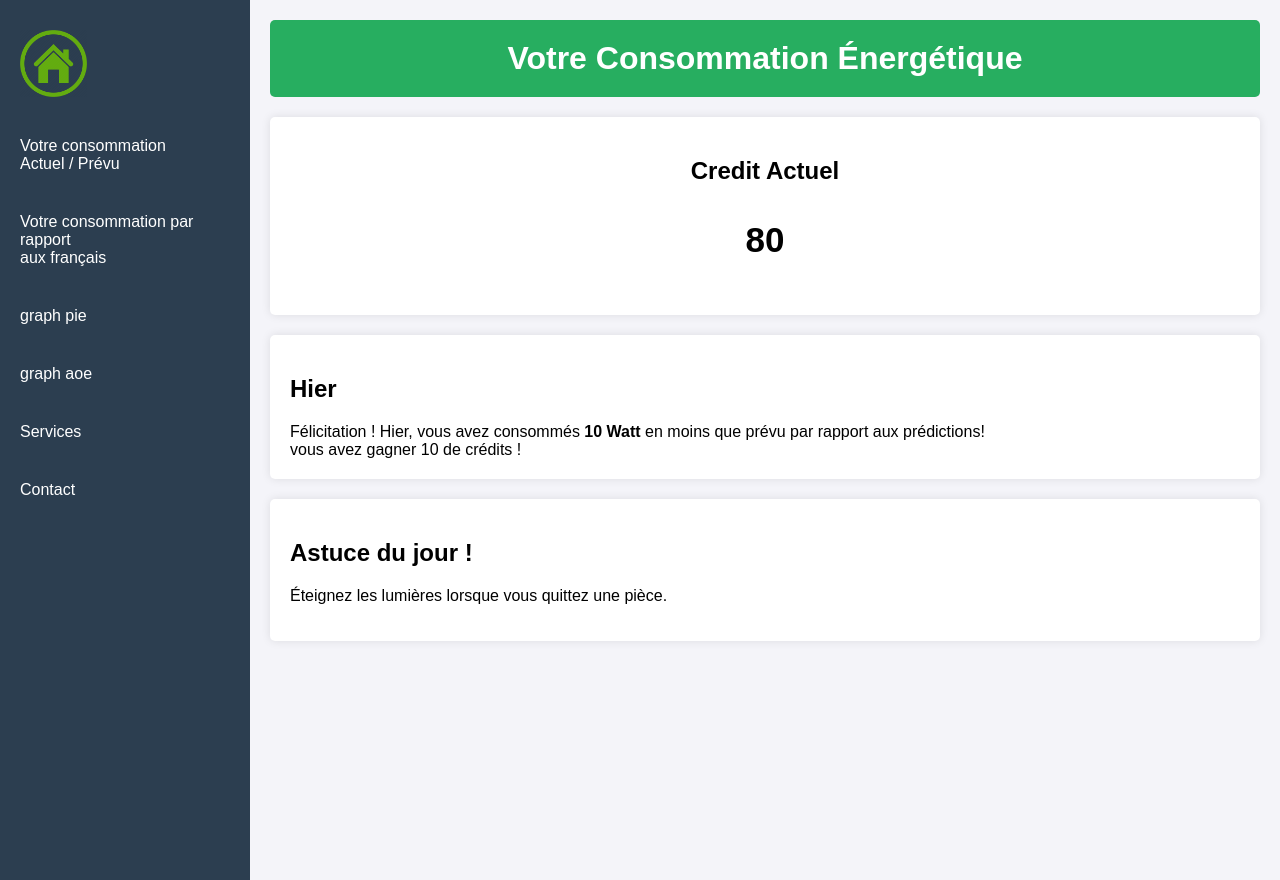
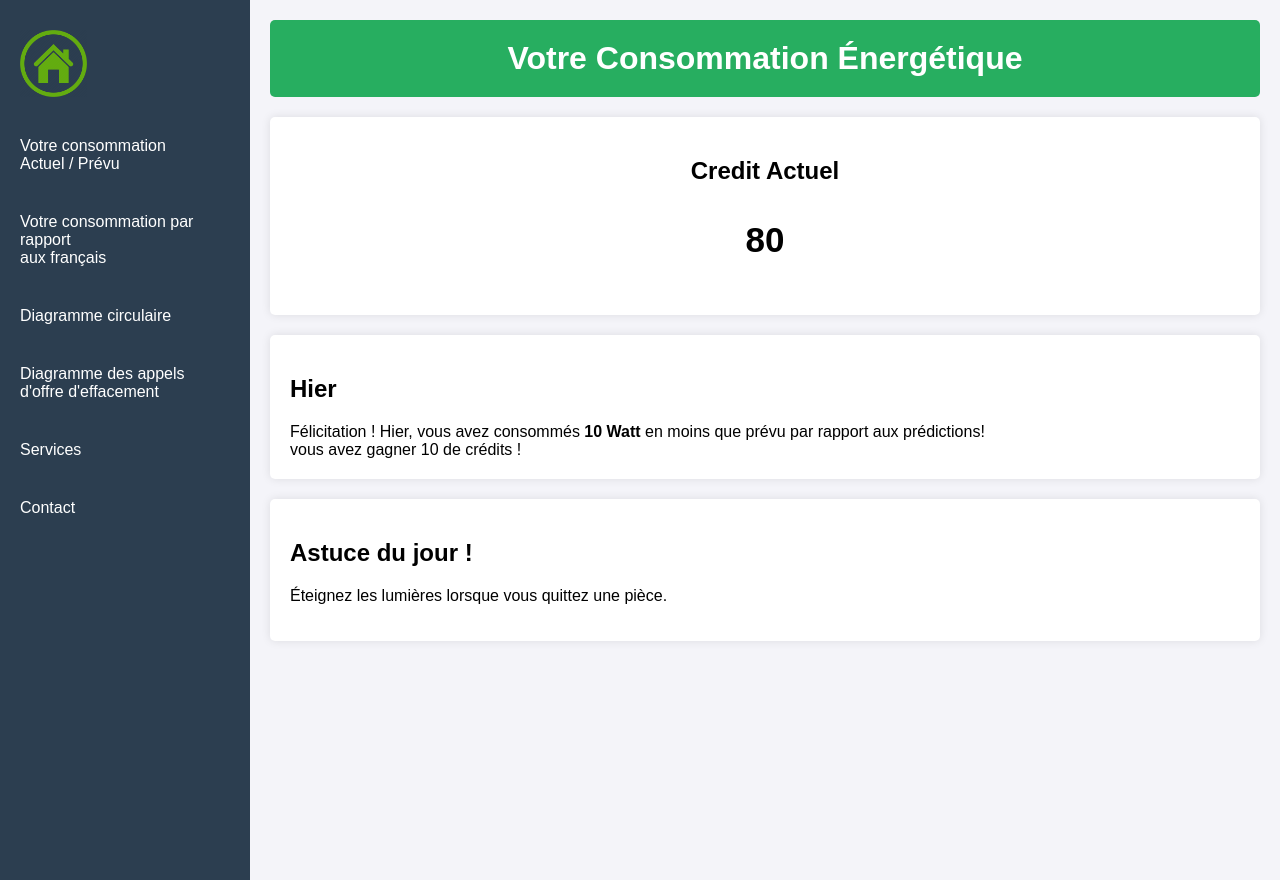
Before and after one commit to NicolasNicz/energy_house, a PHP site: page /index.php in a window 1280 px wide. Run offline with PHP 8.4, Linux system fonts and the light colour scheme; data comes from the database, SQL or seed files in the repository.

Commit message:
refactor: modif header

```diff
--- a/header.php
+++ b/header.php
@@ -20,8 +20,8 @@
                 <li><a href="vue_graph_francais.php">Votre consommation par rapport <br>
                                                     aux français</a></li>
 
-                <li><a href="graph_pie_view.php">graph pie</a></li>
-                <li><a href="graph_aoe_view.php">graph aoe</a></li>
+                <li><a href="graph_pie_view.php">Diagramme circulaire</a></li>
+                <li><a href="graph_aoe_view.php">Diagramme des appels d'offre d'effacement</a></li>
                 <li><a href="#services">Services</a></li>
 
                 <li><a href="#contact">Contact</a></li>
```
